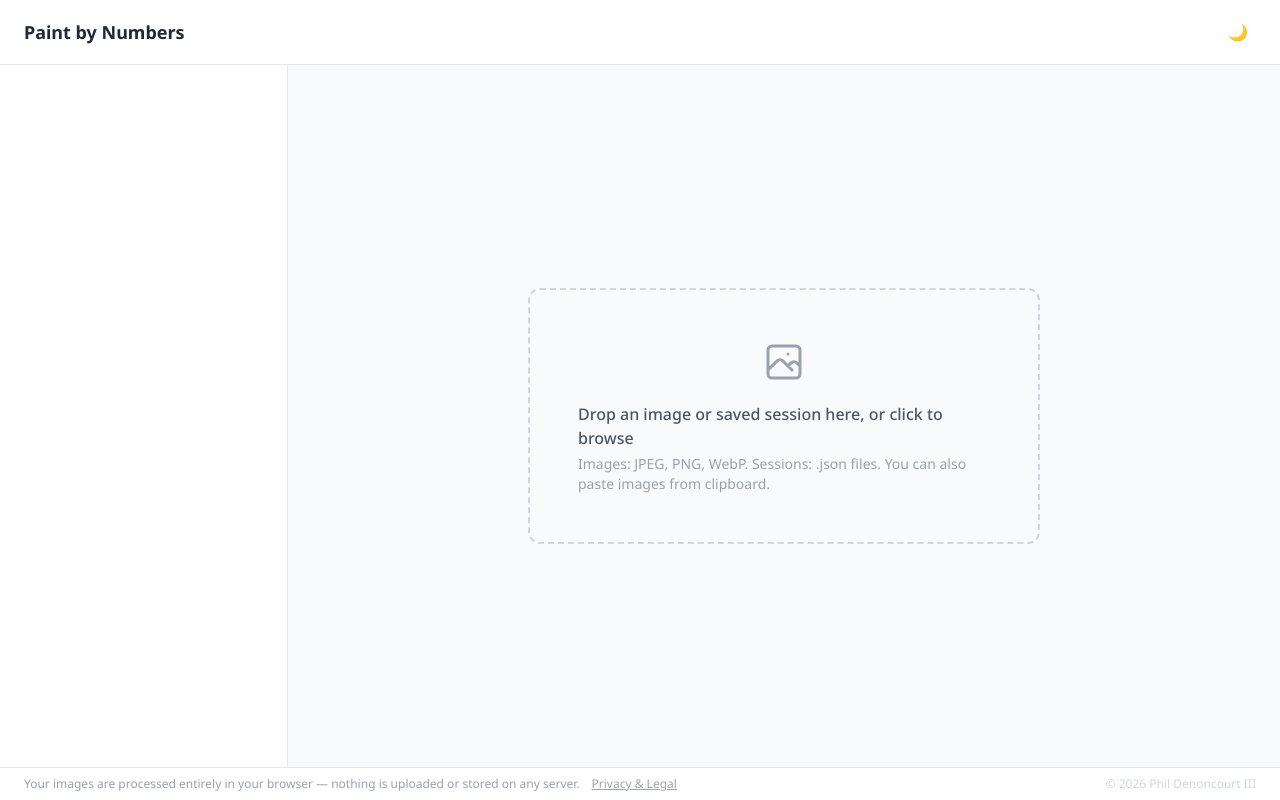
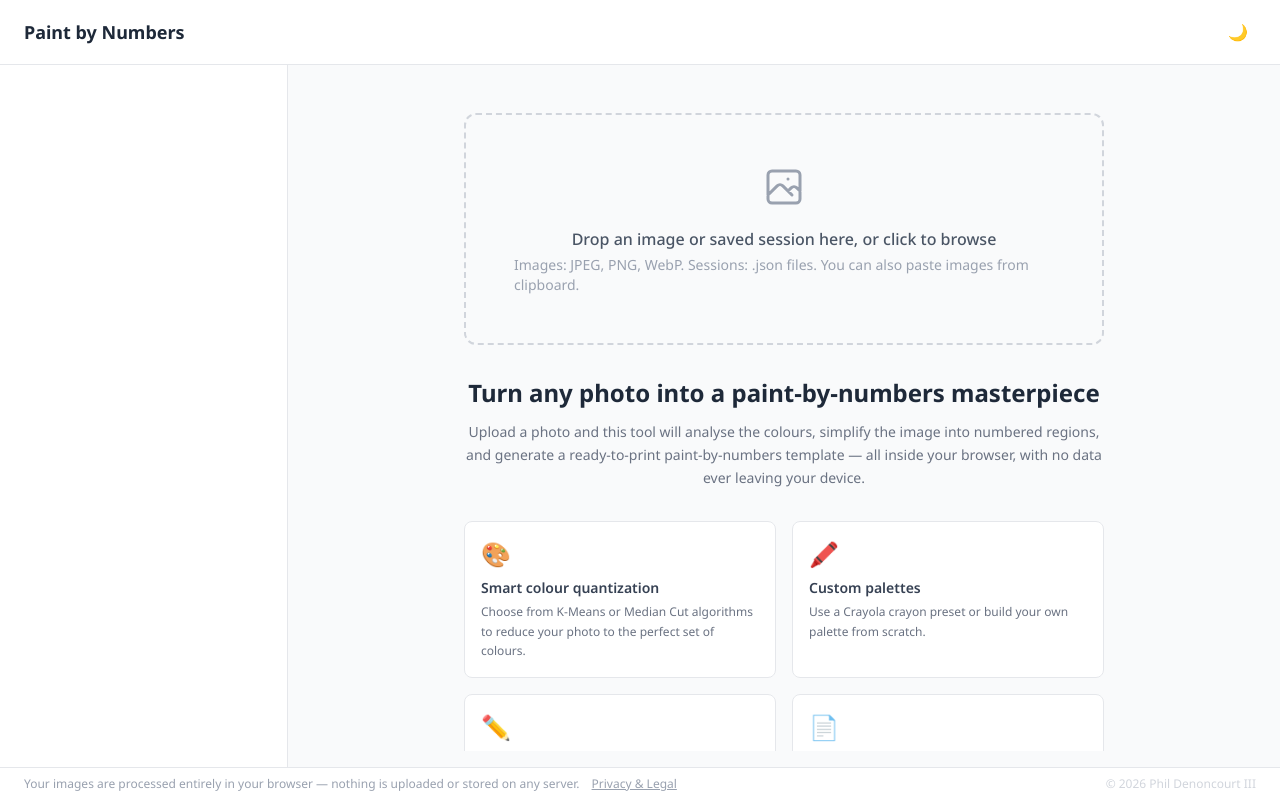
Before and after one commit to PhilDenoncourt/PaintByNumbers2, a React (Vite) app: page / in a window 1280 px wide. Built offline with nearby package versions, Linux system fonts and the light colour scheme.

Commit message:
Add intro text

```diff
--- a/src/components/layout/AppShell.tsx
+++ b/src/components/layout/AppShell.tsx
@@ -123,8 +123,10 @@ export function AppShell() {
 
         <main className="flex-1 flex flex-col min-h-0 p-4">
           {!sourceImageData && (
-            <div className="flex-1 flex items-center justify-center">
-              <div className="max-w-lg w-full">
+            <div className="flex-1 overflow-y-auto">
+              <div className="max-w-2xl mx-auto py-8 px-4 flex flex-col gap-8">
+
+                {/* Uploader */}
                 <ErrorBoundary fallback={
                   <div className="bg-white dark:bg-gray-800 rounded-lg shadow p-6">
                     <p className="text-red-600 dark:text-red-400 font-medium">{t('sidebar.failedToLoadUploader')}</p>
@@ -133,6 +135,53 @@ export function AppShell() {
                 }>
                   <ImageUploader />
                 </ErrorBoundary>
+
+                {/* Welcome hero */}
+                <div className="text-center">
+                  <h2 className="text-2xl font-bold text-gray-800 dark:text-gray-100 mb-3">
+                    {t('welcome.tagline')}
+                  </h2>
+                  <p className="text-gray-500 dark:text-gray-400 text-sm leading-relaxed">
+                    {t('welcome.description')}
+                  </p>
+                </div>
+
+                {/* Feature grid */}
+                <div className="grid grid-cols-2 gap-4">
+                  {([
+                    { title: t('welcome.feature1Title'), body: t('welcome.feature1Body'), icon: '🎨' },
+                    { title: t('welcome.feature2Title'), body: t('welcome.feature2Body'), icon: '🖍️' },
+                    { title: t('welcome.feature3Title'), body: t('welcome.feature3Body'), icon: '✏️' },
+                    { title: t('welcome.feature4Title'), body: t('welcome.feature4Body'), icon: '📄' },
+                  ] as const).map(({ title, body, icon }) => (
+                    <div
+                      key={title}
+                      className="bg-white dark:bg-gray-800 rounded-lg border border-gray-200 dark:border-gray-700 p-4"
+                    >
+                      <div className="text-2xl mb-2">{icon}</div>
+                      <p className="text-sm font-semibold text-gray-700 dark:text-gray-200 mb-1">{title}</p>
+                      <p className="text-xs text-gray-500 dark:text-gray-400 leading-relaxed">{body}</p>
+                    </div>
+                  ))}
+                </div>
+
+                {/* How to get started */}
+                <div className="bg-white dark:bg-gray-800 rounded-lg border border-gray-200 dark:border-gray-700 p-5">
+                  <h3 className="text-sm font-semibold text-gray-700 dark:text-gray-200 mb-3">
+                    {t('welcome.howToBegin')}
+                  </h3>
+                  <ol className="space-y-2">
+                    {[t('welcome.step1'), t('welcome.step2'), t('welcome.step3'), t('welcome.step4')].map((step, i) => (
+                      <li key={i} className="flex gap-3 text-xs text-gray-600 dark:text-gray-400">
+                        <span className="shrink-0 w-5 h-5 rounded-full bg-blue-100 dark:bg-blue-900 text-blue-700 dark:text-blue-300 flex items-center justify-center font-semibold text-xs">
+                          {i + 1}
+                        </span>
+                        <span className="leading-relaxed pt-0.5">{step}</span>
+                      </li>
+                    ))}
+                  </ol>
+                </div>
+
               </div>
             </div>
           )}
--- a/src/i18n/locales/en.json
+++ b/src/i18n/locales/en.json
@@ -18,6 +18,23 @@
     "regions": "regions",
     "color": "Color",
     "regionInfo": "{{width}}x{{height}} · {{count}} regions"
+  },
+  "welcome": {
+    "tagline": "Turn any photo into a paint-by-numbers masterpiece",
+    "description": "Upload a photo and this tool will analyse the colours, simplify the image into numbered regions, and generate a ready-to-print paint-by-numbers template — all inside your browser, with no data ever leaving your device.",
+    "feature1Title": "Smart colour quantization",
+    "feature1Body": "Choose from K-Means or Median Cut algorithms to reduce your photo to the perfect set of colours.",
+    "feature2Title": "Custom palettes",
+    "feature2Body": "Use a Crayola crayon preset or build your own palette from scratch.",
+    "feature3Title": "Region editing",
+    "feature3Body": "Merge or split colour regions on the result to fine-tune the complexity of your painting.",
+    "feature4Title": "Export anywhere",
+    "feature4Body": "Download the finished template as a PDF, PNG, or scalable SVG.",
+    "howToBegin": "How to get started",
+    "step1": "Drag and drop an image below, click to browse, or paste from clipboard.",
+    "step2": "Adjust the palette size and other settings in the left-hand panel.",
+    "step3": "Click \"Generate Paint by Numbers\" to process the image.",
+    "step4": "Review and refine the result, then export your template."
   },
   "uploader": {
     "title": "Upload Image",
```
